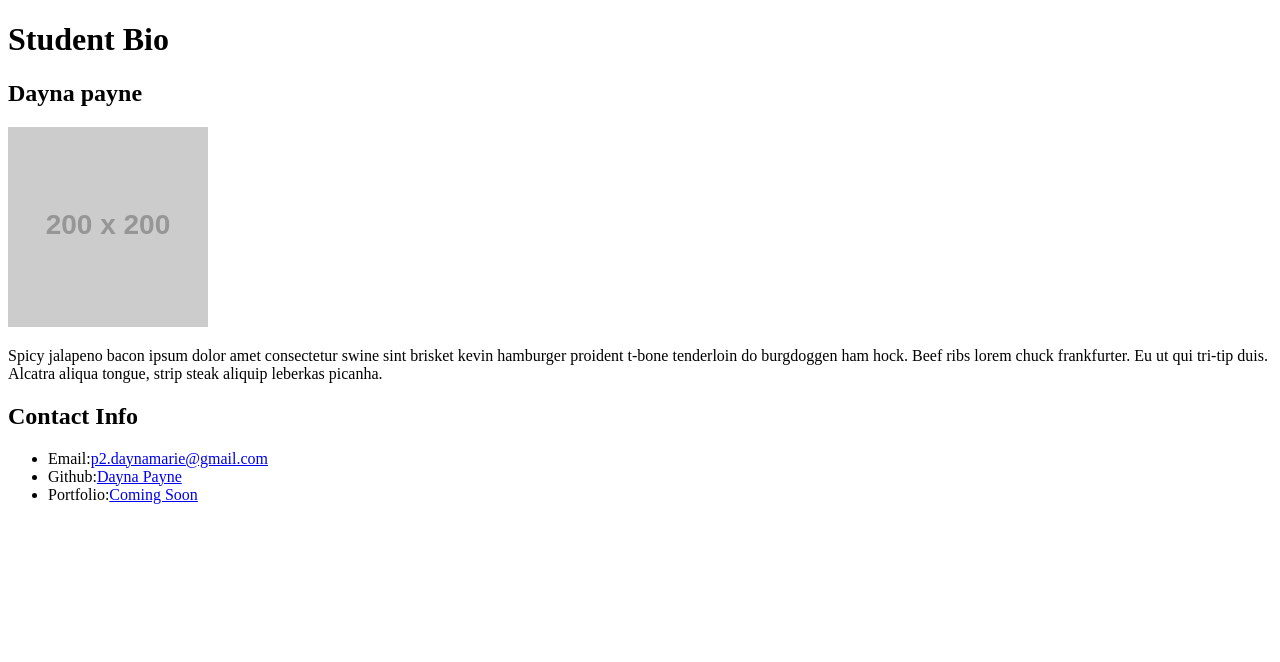
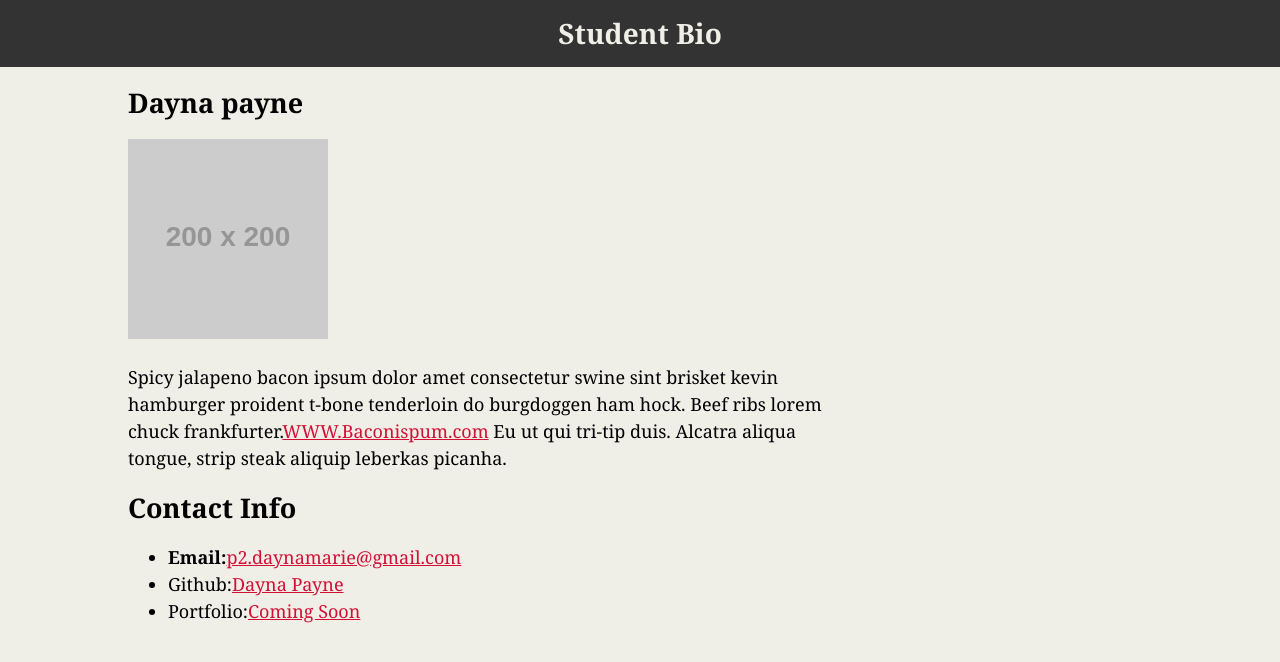
Before and after one commit to DaynaMarie07/Read-Me, a plain HTML site: page index.html in a window 1280 px wide. Drawn offline with Linux system fonts and the light colour scheme; placeholder pictures from the web are drawn by us.

Commit message:
FIRST COMMIT

```diff
--- a/index.html
+++ b/index.html
@@ -1,23 +1,38 @@
 <!DOCTYPE html>
-<html>
+<html lang="en-us">
+
 <head>
-<title>UCF Web Page</title>
+  <meta charset="UTF-8">
+    <title>UCF Web Page</title>
+    <link rel="stylesheet" href="stylesheet/style.css">
 </head>
+
 <body>
 
+    <header>
 <h1>Student Bio</h1>
- <h2> Dayna payne</h2>
+    </header>
 
- <a href="https://placeholder.com"><img src="http://via.placeholder.com/200x200"></a>
+ <div class="container">
 
-<p>Spicy jalapeno bacon ipsum dolor amet consectetur swine sint brisket
-   kevin hamburger proident t-bone tenderloin do burgdoggen ham hock. Beef ribs
-   lorem chuck frankfurter. Eu ut qui tri-tip duis. Alcatra aliqua tongue, strip steak aliquip leberkas picanha.</p>
+    <section id="main-bio">
+
+      <h2>Dayna payne</h2>
+        <img src="http://via.placeholder.com/200x200" alt="bio image">
+        <p>Spicy jalapeno bacon ipsum dolor amet consectetur swine sint brisket
+            kevin hamburger proident t-bone tenderloin do burgdoggen ham hock. Beef ribs
+            lorem chuck frankfurter.<a href="http://www.baconipsum.com/">WWW.Baconispum.com</a> Eu ut qui tri-tip duis. Alcatra aliqua tongue, strip steak aliquip leberkas picanha.</p>
+    </section>
+
+ <section id="contact-info">
+  <h2>Contact Info</h2>
+     <ul>
+       <li><strong>Email:</strong><a href="url">p2.daynamarie@gmail.com</a></li>
+       <li><strong></strong>Github:</strong><a href="url">Dayna Payne</a></li>
+       <li><strong></strong>Portfolio:</strong><a href="url">Coming Soon</a></li>
+      </ul>
+
+  </section>
+</div>
 </body>
-
-<h2>Contact Info</h2>
- <ul>
-   <li>Email:<a href="url">p2.daynamarie@gmail.com</a></li>
-   <li>Github:<a href="url">Dayna Payne</a></li>
-   <li>Portfolio:<a href="url">Coming Soon</a></li>
 </html>
--- /dev/null
+++ b/stylesheet/style.css
@@ -0,0 +1,43 @@
+
+body{
+    background-color: #efeee7;
+    margin:0;
+    padding: 0;
+    font-family:"Georgia", "Times New Roman", 'Times New Roman', Times, serif;
+    font-size: 18px;
+    line-height: 150%;
+}
+h1{
+    color: #efeee7;
+    background-color: #333333;
+    margin: 0;
+    text-align: center;
+    padding-top: 20px;
+    padding-bottom: 20px;
+    font-size: 28px;
+}
+h2{
+    font size: 24px;
+}
+a{
+    color: #d21034;
+}
+.container{
+    width: 1024px;
+    margin: 0 auto;
+
+}
+
+#main-bio,
+#contact-info,
+#bio-image,
+{
+    width: 70%;
+    float: left;
+}
+#main-bio{
+    width:70%;
+}
+#contact-info{
+    width:30%;
+}
```
Also changed, not shown: 3 other files.
